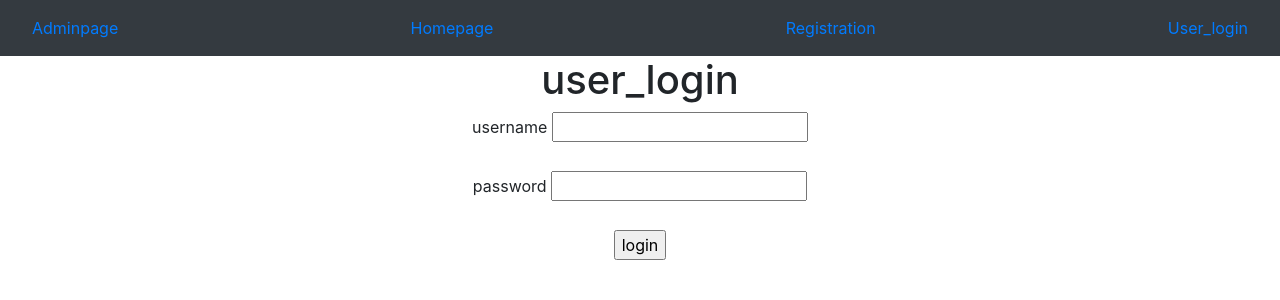
After one commit to niteesh70/user_registration, a Django app: page /user_login/ in a window 1280 px wide. The commit adds this page. Shown: the top 300 px of the page. Run offline with Django 4.2, Linux system fonts and the light colour scheme.

Commit message:
first commit

```diff
--- a/app/views.py
+++ b/app/views.py
@@ -3,7 +3,11 @@ from django.shortcuts import render
 # Create your views here.
 
 from app.forms import *
-from django.http import HttpResponse
+from django.http import HttpResponse,HttpResponseRedirect
+from django.core.mail import send_mail
+from django.contrib.auth import authenticate ,login,logout
+from django.contrib.auth.decorators import login_required
+from django.urls import reverse
 
 def registration(request):
     UFO=UserForm()
@@ -24,8 +28,57 @@ def registration(request):
             MPFDO.username=MUFDO
             MPFDO.save()
 
+            send_mail('Registration',
+                       'Registration is successful',
+                       'niteeshkumarreddy70@gmail.com',
+                       [MUFDO.email],
+                       fail_silently=False)
+
             return HttpResponse('Registration is completed.')
         else:
             return HttpResponse('Invalid data.')
 
     return render(request,'registration.html',d)
+
+
+def home(request):
+    if request.session.get('username'):
+        username=request.session.get('username')
+        d={'username':username}
+        return render(request,'home.html',d)
+
+    return render(request,'home.html')
+
+
+def user_login(request):
+    if request.method=='POST':
+        username=request.POST['un']
+        password=request.POST['pw']
+
+        AUO=authenticate(username=username,password=password)
+        if AUO and AUO.is_active:
+            login(request,AUO)
+            request.session['username']=username
+            return HttpResponseRedirect(reverse('home'))
+
+        else:
+            return HttpResponse('none.')
+
+    return render(request,'user_login.html')
+
+
+@login_required
+def user_logout(request):
+    logout(request)
+    return HttpResponseRedirect(reverse('home'))
+
+
+@login_required
+def profile_display(request):
+    un=request.session.get('username')
+    UO=User.objects.get(username=un)
+    PO=Profile.objects.get(username=UO)
+    d={'UO':UO,'PO':PO}
+
+
+    return render(request,'profile_display.html',d)
--- a/project41/urls.py
+++ b/project41/urls.py
@@ -23,4 +23,9 @@ from django.conf import settings
 urlpatterns = [
     path('admin/', admin.site.urls),
     path('registration',registration,name='registration'),
+    path('home/',home,name='home'),
+    path('user_login/',user_login,name='user_login'),
+    path('user_logout/',user_logout,name='user_logout'),
+    path('profile_display/',profile_display,name='profile_display'),
+
 ]+ static(settings.MEDIA_URL, document_root=settings.MEDIA_ROOT)
--- /dev/null
+++ b/templates/dummy.html
@@ -0,0 +1,51 @@
+<!doctype html>
+<html lang="en">
+  <head>
+    <!-- Required meta tags -->
+    <meta charset="utf-8">
+    <meta name="viewport" content="width=device-width, initial-scale=1, shrink-to-fit=no">
+
+    <!-- Bootstrap CSS -->
+    <link rel="stylesheet" href="https://cdn.jsdelivr.net/npm/bootstrap@4.6.2/dist/css/bootstrap.min.css" integrity="sha384-xOolHFLEh07PJGoPkLv1IbcEPTNtaed2xpHsD9ESMhqIYd0nLMwNLD69Npy4HI+N" crossorigin="anonymous">
+    {% block title_block %}
+    <title>Hello, world!</title>
+    {% endblock %}
+
+  </head>
+  <body>
+
+    <nav class="navbar navbar-dark bg-dark" >
+        <a href="{% url 'admin:index' %}" class="nav-link">Adminpage</a>
+        <a href="{% url 'home' %}" class="nav-link" >Homepage</a>
+        <a href="{% url 'registration' %}" class="nav-link" >Registration</a>
+
+
+      {% if user.is_authenticated %}
+        <a href="{% url 'user_logout' %}" class="nav-link" >user_logout</a>
+        <a href="{% url 'profile_display' %}" class="nav-link" >Profile_display</a>
+      {% else %}
+        <a href="{% url 'user_login' %}" class="nav-link" >User_login</a>
+      {% endif %}
+
+
+    </nav>
+
+
+
+    {% block body_block %}
+
+    {% endblock %}
+    <!-- Optional JavaScript; choose one of the two! -->
+
+    <!-- Option 1: jQuery and Bootstrap Bundle (includes Popper) -->
+    <script src="https://cdn.jsdelivr.net/npm/jquery@3.5.1/dist/jquery.slim.min.js" integrity="sha384-DfXdz2htPH0lsSSs5nCTpuj/zy4C+OGpamoFVy38MVBnE+IbbVYUew+OrCXaRkfj" crossorigin="anonymous"></script>
+    <script src="https://cdn.jsdelivr.net/npm/bootstrap@4.6.2/dist/js/bootstrap.bundle.min.js" integrity="sha384-Fy6S3B9q64WdZWQUiU+q4/2Lc9npb8tCaSX9FK7E8HnRr0Jz8D6OP9dO5Vg3Q9ct" crossorigin="anonymous"></script>
+
+    <!-- Option 2: Separate Popper and Bootstrap JS -->
+    <!--
+    <script src="https://cdn.jsdelivr.net/npm/jquery@3.5.1/dist/jquery.slim.min.js" integrity="sha384-DfXdz2htPH0lsSSs5nCTpuj/zy4C+OGpamoFVy38MVBnE+IbbVYUew+OrCXaRkfj" crossorigin="anonymous"></script>
+    <script src="https://cdn.jsdelivr.net/npm/popper.js@1.16.1/dist/umd/popper.min.js" integrity="sha384-9/reFTGAW83EW2RDu2S0VKaIzap3H66lZH81PoYlFhbGU+6BZp6G7niu735Sk7lN" crossorigin="anonymous"></script>
+    <script src="https://cdn.jsdelivr.net/npm/bootstrap@4.6.2/dist/js/bootstrap.min.js" integrity="sha384-+sLIOodYLS7CIrQpBjl+C7nPvqq+FbNUBDunl/OZv93DB7Ln/533i8e/mZXLi/P+" crossorigin="anonymous"></script>
+    -->
+  </body>
+</html>
--- /dev/null
+++ b/templates/user_login.html
@@ -0,0 +1,25 @@
+{% extends 'dummy.html' %}
+
+{% block title_block %}
+    <title>User_login</title>
+{% endblock %}
+
+{% block body_block %}
+
+<center>
+    <h1>user_login</h1>
+    <form method="POST">
+        {% csrf_token %}
+
+        <label for="un">username</label>
+        <input type="text" name="un" id="un"><br><br>
+
+        <label for="pw">password</label>
+        <input type="password" name="pw" id="pw"><br><br>
+
+        <input type="submit" value="login">
+
+    </form>
+</center>
+
+{% endblock %}
```
Also changed, not shown: project41/settings.py (+9 -0 lines), templates/home.html (added, +18 -0 lines), templates/profile_display.html (added, +21 -0 lines), templates/registration.html (+9 -10 lines), db.sqlite3, media/Screenshot_2023-05-02_131229.png (added), media/mustang.jpg (added), media/mustang_1.jpg (added), media/mustang_zJlncwi.jpg (added), media/photo_2023-08-05_18-56-09.jpg (added), media/vijay.jpg (added), media/vijay7.png (added).
